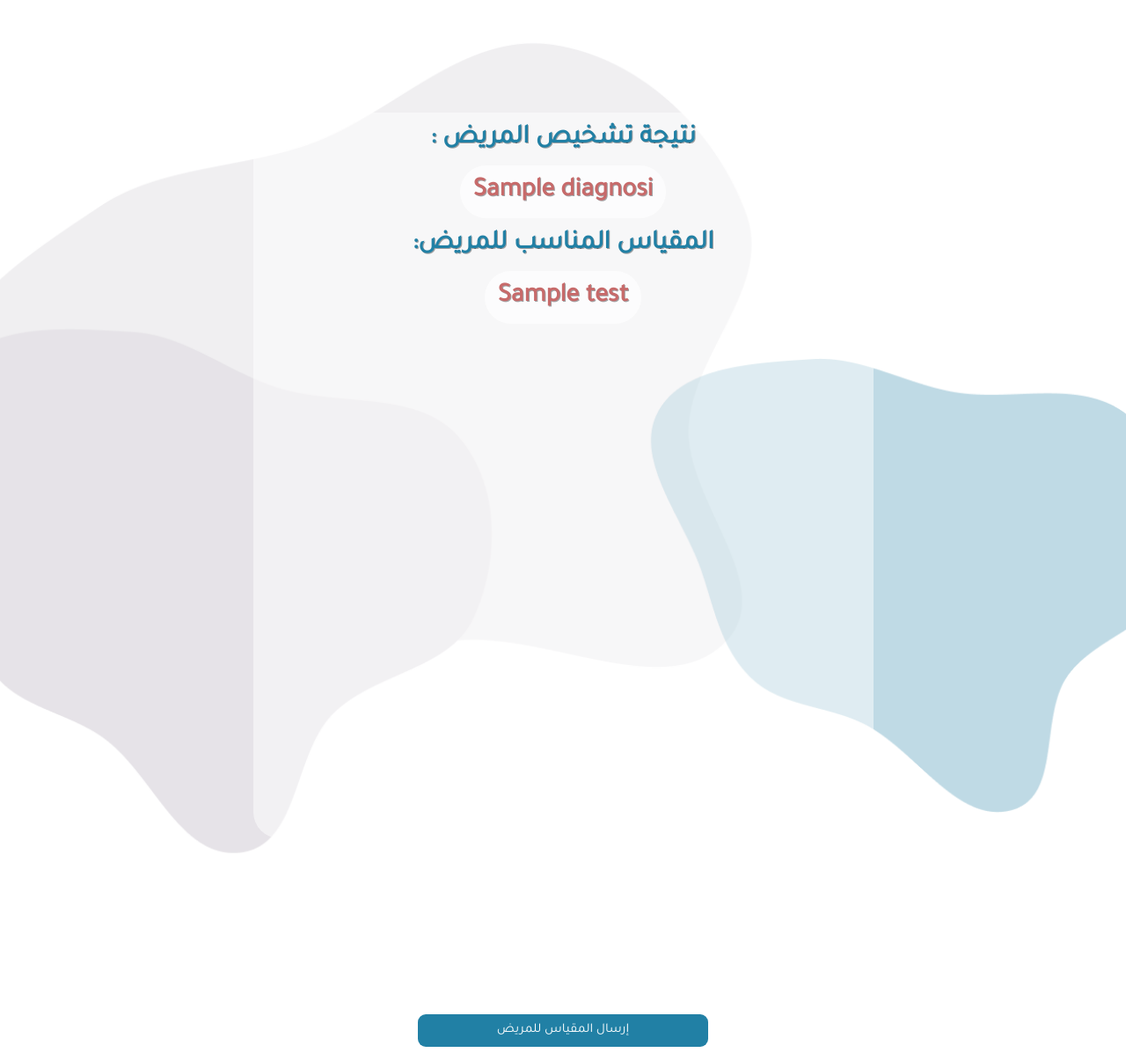
After one commit to Team-0005/saber, a Django app: page /diagnosis/apptest/1/ in a window 1280 px wide. The commit adds this page. Shown: the whole page at 88% size. Run offline with Django 4.2, Linux system fonts and the light colour scheme; tables that the repository leaves empty hold one stand-in row (values such as "Sample post").

Commit message:
add appro

```diff
--- a/blog/static/blog/styl2.css
+++ b/blog/static/blog/styl2.css
@@ -805,3 +805,63 @@ height: 38em;
     margin-right: 1.5em;
     width: 25em;
   }
+
+  appro_test page*
+  *
+  */
+  form.appro_test1{
+
+  display: block;
+  margin: 2% auto 0% auto;
+  width: 30%;
+
+  background-color:rgba(33,128,165,0.0);
+  /*text-align: center;*/
+    border-radius: 2em;
+    width: 47em !important;
+  height: auto ;
+  margin-top: 5em;
+  }
+
+  .appro_test1 p{
+    font-family: 'Tajawal', sans-serif;
+    text-align: right ;
+    display: inline;
+     color: #2180A5;
+     font-weight: bolder;
+     font-size: 2em;
+  margin: em;
+  line-height: 2em;
+
+
+
+  }
+  p.rr {
+    color: #C76A6A;
+  text-shadow: 1px 1px 0 rgba(4, 6, 11, 0.36);
+  background-color:rgba(255, 255, 255, 0.7);
+    padding: .5em;
+    border-radius: 1em;
+
+  }
+  p.rt {
+    text-shadow: 1px 1px 0 rgba(4, 6, 11, 0.36);
+
+    padding: .5em;
+  font-weight: bolder !important;
+  border-radius: 1em;
+  }
+
+  form.appro{
+
+    display: block;
+    margin: 2% auto 0% auto;
+    width: 30%;
+    padding-bottom: 1em;
+    background-color:rgba(185,177,177,0.0);
+    /*text-align: center;*/
+      border-radius: 2em;
+      width: 47em !important;
+    height: auto;
+    text-align: center ;
+  }
--- /dev/null
+++ b/diagnosis/templates/diagnosis/appro_test.html
@@ -0,0 +1,64 @@
+{% load static %}
+<!DOCTYPE html>
+<html lang="en" dir="ltr">
+
+<head>
+  <meta charset="utf-8">
+  <title>نتيجة التشخيص</title>
+  <link rel="icon" href="{% static 'blog/logo.png' %}">
+  <link rel="stylesheet" href="{% static 'blog/styl2.css' %}">
+  <link rel="stylesheet" href="https://cdnjs.cloudflare.com/ajax/libs/font-awesome/5.15.2/css/all.min.css">
+  <link rel="stylesheet" href="https://www.w3schools.com/w3css/4/w3.css">
+
+  <link rel="stylesheet" href="https://cdnjs.cloudflare.com/ajax/libs/font-awesome/4.7.0/css/font-awesome.min.css">
+  <link rel="preconnect" href="https://fonts.googleapis.com">
+  <link rel="preconnect" href="https://fonts.gstatic.com" crossorigin>
+  <link href="https://fonts.googleapis.com/css2?family=Tajawal&display=swap" rel="stylesheet">
+</head>
+
+<body>
+
+  <br>    <br>
+  <br>
+  <br>
+
+    <form class="appro_test1" action="index.html" method="post">
+
+    <div class="row4">
+       <p class="rt">: نتيجة تشخيص المريض</p>
+     </div>
+
+     <div class="row4">
+        <p class="rr"> {{result.fk_diagnosis}}</p>
+     </div>
+   <div class="row4">
+        <p class="rt">  :المقياس المناسب للمريض </p>
+
+    </div>
+
+    <div class="row4">
+      <p class="rr">{{result.test}}</p>
+    </div>
+</form>
+  <form class="appro" action="index.html" method="post">
+
+
+
+    <button class="button" type="button" >إرسال المقياس للمريض</button>
+
+  </form>
+
+
+
+
+
+
+
+
+
+
+
+
+      </body>
+
+    </html>
--- a/diagnosis/urls.py
+++ b/diagnosis/urls.py
@@ -5,4 +5,5 @@ app_name = 'diagnosis'
 
 urlpatterns = [
     path('<pt_id>', views.iniDiag, name='iniDiag'),
+    path('apptest/<int:id>/', views.apptest, name='apptest'),
 ]
--- a/diagnosis/views.py
+++ b/diagnosis/views.py
@@ -1,4 +1,5 @@
 from django.shortcuts import render
+from django.shortcuts import redirect
 import numpy as np
 import keras
 from keras.models import load_model
@@ -44,8 +45,9 @@ def iniDiag(request,pt_id):
             save_result.save()
             print("add result success")
             psych = Psychologist.objects.get(p_email=psycho_email)
-            context = {'psycho': psych}
-            return render(request, 'blog/psychologis.html', context)
+            context = {'patient': save_result}
+            print(save_result.pt.pt_id)
+            return redirect('diagnosis:apptest', id=save_result.pt.pt_id)
 
         return render(request,'diagnosis/iniDiag.html')
     except:
@@ -63,3 +65,12 @@ def Datapreprocessing(name,value):
          else:
              fields.append(0)
     fields.pop()
+
+
+def apptest(request, id):
+    result = Result.objects.get(pt__pt_id= id)
+    print(result.pt.pt_id)
+    context = {
+          'result': result,
+        }
+    return render(request, 'diagnosis/appro_test.html',context)
```
Also changed, not shown: tests/models.py (+3 -0 lines).
